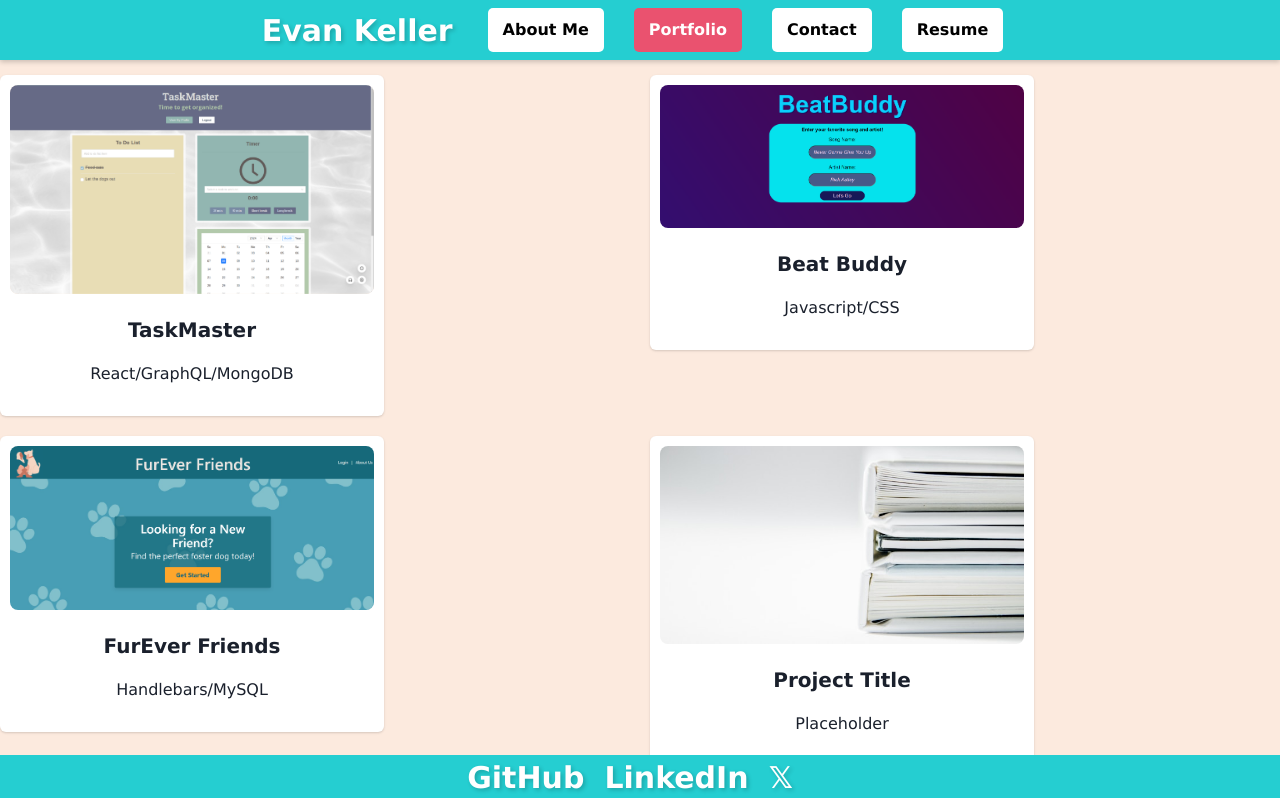
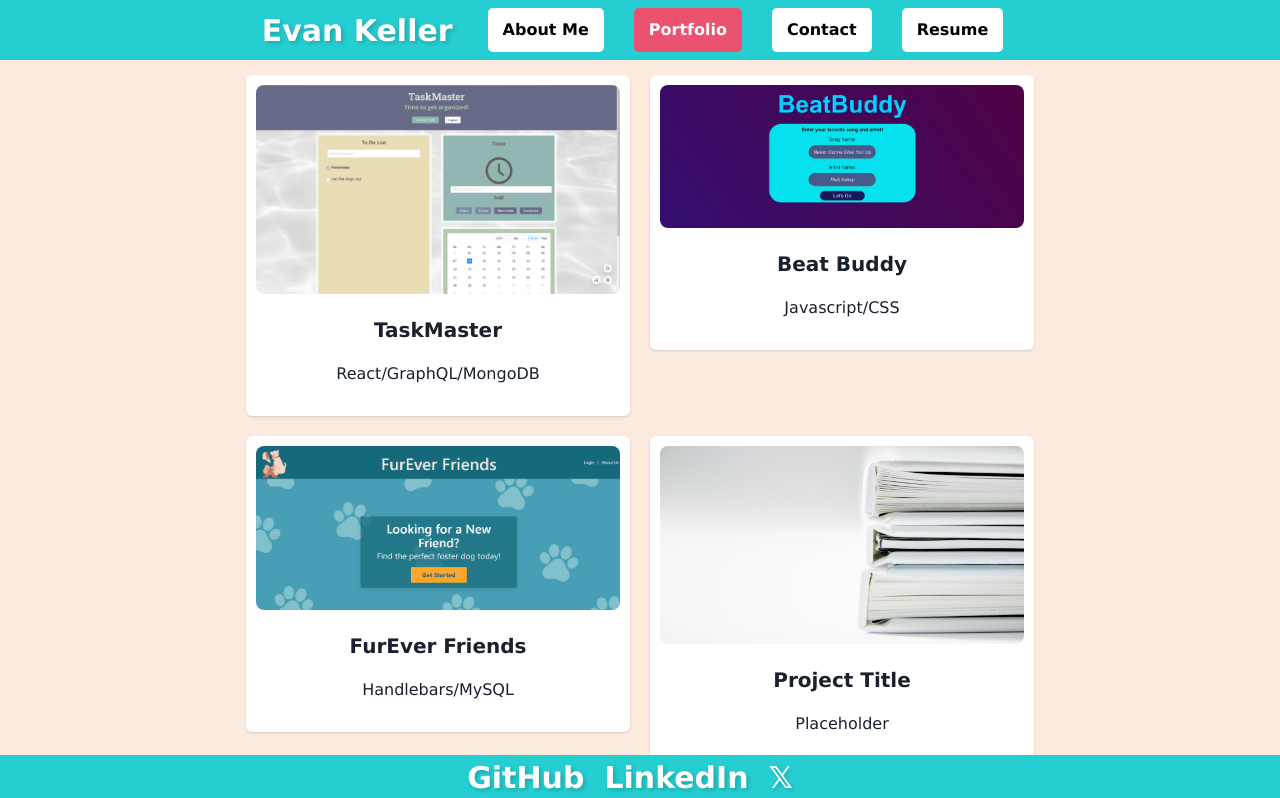
Before and after one commit to 33649EK/reactjs-portfolio-evanK, a React (Vite) app: page /Portfolio in a window 1280 px wide. Shown: the top 798 px of the page. Built offline with nearby package versions, Linux system fonts and the light colour scheme.

Commit message:
fixed alignment of cards in portfolio

```diff
--- a/src/App.css
+++ b/src/App.css
@@ -177,14 +177,19 @@ li::before {
   margin-top: 5px;
 }
 
+.contentContent {
+  display: flex;
+  justify-content: center;
+}
+
 .portLinks {
   display: grid;
   grid-template-columns: repeat(2, 1fr);
   gap: 20px;
+  max-width: fit-content;
   /* height: 100vh; */
   margin-bottom: 10px;
   margin-top: 15px;
-  align-content: center;
 }
 
 .linkCard {
--- a/src/pages/Portfolio.jsx
+++ b/src/pages/Portfolio.jsx
@@ -79,7 +79,7 @@ const Portfolio = () => {
   ];
 
   return (
-    <>
+    <div className="contentContent">
       <div className="portLinks">
         {projects.map((project, index) => (
           <Project
@@ -92,7 +92,7 @@ const Portfolio = () => {
           />
         ))}
       </div>
-    </>
+    </div>
   );
 };
 
```
